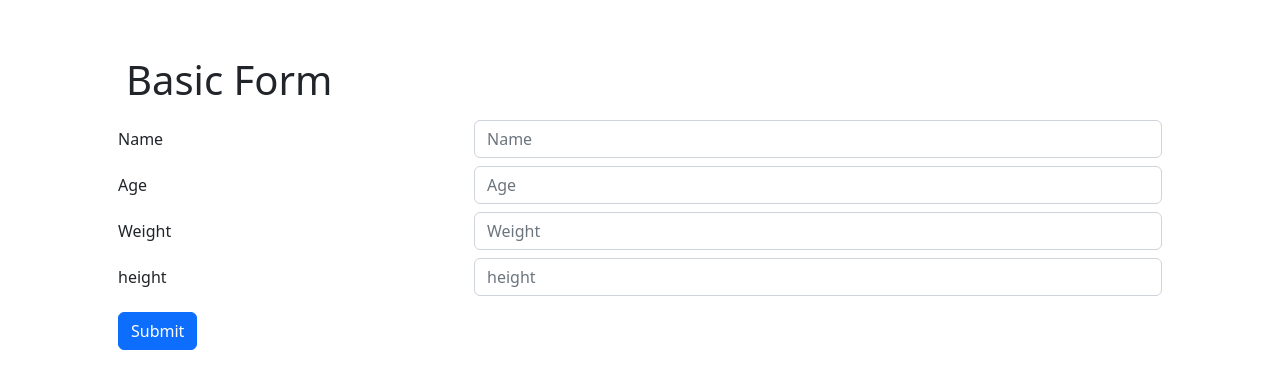
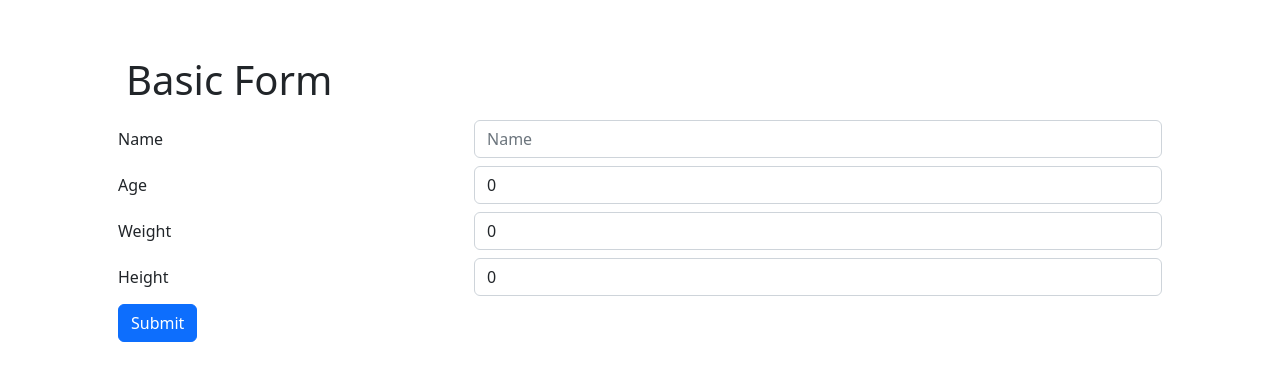
Before and after one commit to salehloke/basic-angular-template, an Angular app: page / in a window 1280 px wide. Shown: the top 388 px of the page. Built offline with nearby package versions, Linux system fonts and the light colour scheme.

Commit message:
3 files modified

```diff
--- a/src/app/app.module.ts
+++ b/src/app/app.module.ts
@@ -6,6 +6,7 @@ import { AppComponent } from './app.component';
 import { AppRoutingModule } from './app-routing.module';
 import { CommonModule } from '@angular/common';
 import { ToastrModule } from 'ngx-toastr';
+import { BasicFormComponent } from './basic-form/basic-form.component';
 
 @NgModule({
   imports: [
@@ -16,7 +17,7 @@ import { ToastrModule } from 'ngx-toastr';
     AppRoutingModule,
     ToastrModule.forRoot(),
   ],
-  declarations: [AppComponent],
+  declarations: [AppComponent, BasicFormComponent],
   bootstrap: [AppComponent],
 })
 export class AppModule {}
--- a/src/app/basic-form/basic-form.component.html
+++ b/src/app/basic-form/basic-form.component.html
@@ -1,7 +1,7 @@
 <div class="container p-5">
   <h1 class="p-2">Basic Form</h1>
   <div>
-    <form formGroupName="basicForm">
+    <div [formGroup]="basicForm">
       <!-- NAME -->
       <div class="row mb-2">
         <label for="name" class="col-4 col-form-label">Name </label>
@@ -35,6 +35,7 @@
         <label for="weight" class="col-4 col-form-label">Weight </label>
         <div class="col-8">
           <input
+            (change)="displayValue()"
             type="text"
             class="form-control"
             id="weight"
@@ -46,9 +47,10 @@
       <!--end of WEIGHT -->
       <!-- HEIGHT -->
       <div class="row mb-2">
-        <label for="height" class="col-4 col-form-label">height </label>
+        <label for="height" class="col-4 col-form-label">Height </label>
         <div class="col-8">
           <input
+            (change)="displayValue()"
             type="text"
             class="form-control"
             id="height"
@@ -58,7 +60,7 @@
         </div>
       </div>
       <!--end of HEIGHT -->
-    </form>
+    </div>
 
     <button class="btn btn-primary">Submit</button>
   </div>
--- a/src/app/basic-form/basic-form.component.ts
+++ b/src/app/basic-form/basic-form.component.ts
@@ -31,6 +31,13 @@ export class BasicFormComponent implements OnInit {
     });
   }
 
+  displayValue() {
+    const weightVal = this.basicForm.controls.weight.value;
+    const heightVal = this.basicForm.controls.height.value;
+    console.log('weight', weightVal);
+    console.log('height', heightVal);
+  }
+
   submit() {
     this.toastr.success('Successfully submitted data', 'Success');
   }
```
